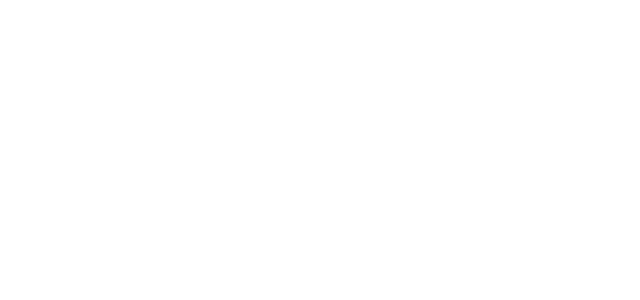
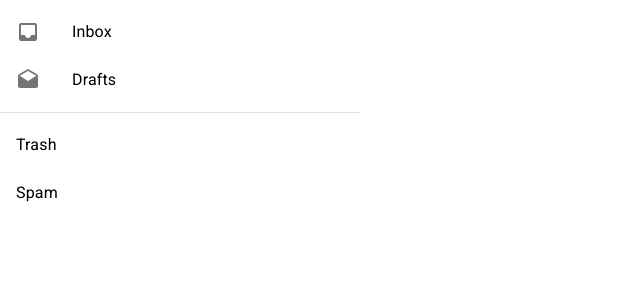
Before and after one commit to p3rfec77/task-tracker, a React (Vite) app: page / in a window 1280 px wide. Shown: the top 300 px of the page, without its empty margins (0-640 px from the left). Built offline with nearby package versions, Linux system fonts and the light colour scheme.

Commit message:
create sample for training dnd lib

```diff
--- a/src/App.tsx
+++ b/src/App.tsx
@@ -1,9 +1,49 @@
-import '@/App.css'
+import './App.css'
+import { Box, Divider, List, ListItem, ListItemButton, ListItemIcon, ListItemText } from '@mui/material';
+import InboxIcon from '@mui/icons-material/Inbox';
+import DraftsIcon from '@mui/icons-material/Drafts';
 
 function App() {
 
   return (
     <>
+     <Box sx={{ width: '100%', maxWidth: 360, bgcolor: 'background.paper' }}>
+      <nav aria-label="main mailbox folders">
+        <List>
+          <ListItem disablePadding>
+            <ListItemButton>
+              <ListItemIcon>
+                <InboxIcon />
+              </ListItemIcon>
+              <ListItemText primary="Inbox" />
+            </ListItemButton>
+          </ListItem>
+          <ListItem disablePadding>
+            <ListItemButton>
+              <ListItemIcon>
+                <DraftsIcon />
+              </ListItemIcon>
+              <ListItemText primary="Drafts" />
+            </ListItemButton>
+          </ListItem>
+        </List>
+      </nav>
+      <Divider />
+      <nav aria-label="secondary mailbox folders">
+        <List>
+          <ListItem disablePadding>
+            <ListItemButton>
+              <ListItemText primary="Trash" />
+            </ListItemButton>
+          </ListItem>
+          <ListItem disablePadding>
+            <ListItemButton component="a" href="#simple-list">
+              <ListItemText primary="Spam" />
+            </ListItemButton>
+          </ListItem>
+        </List>
+      </nav>
+    </Box>
     </>
   )
 }
```
